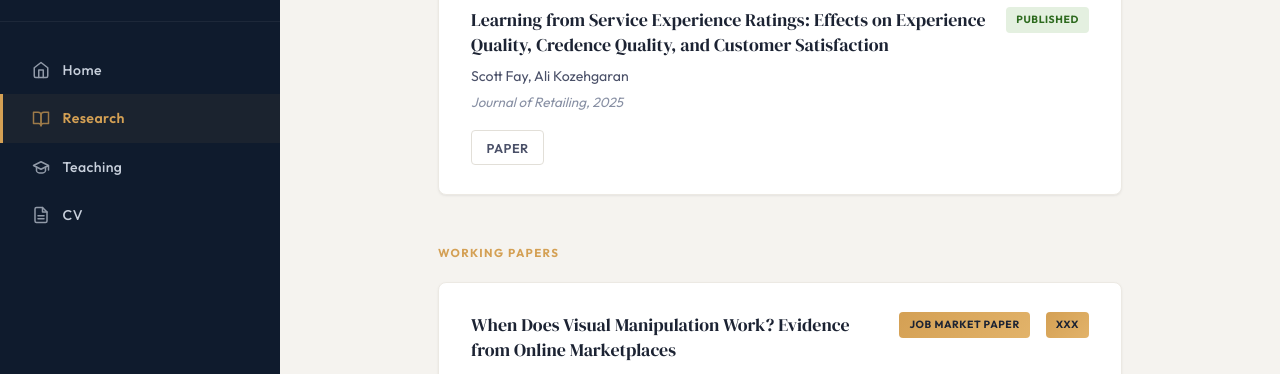
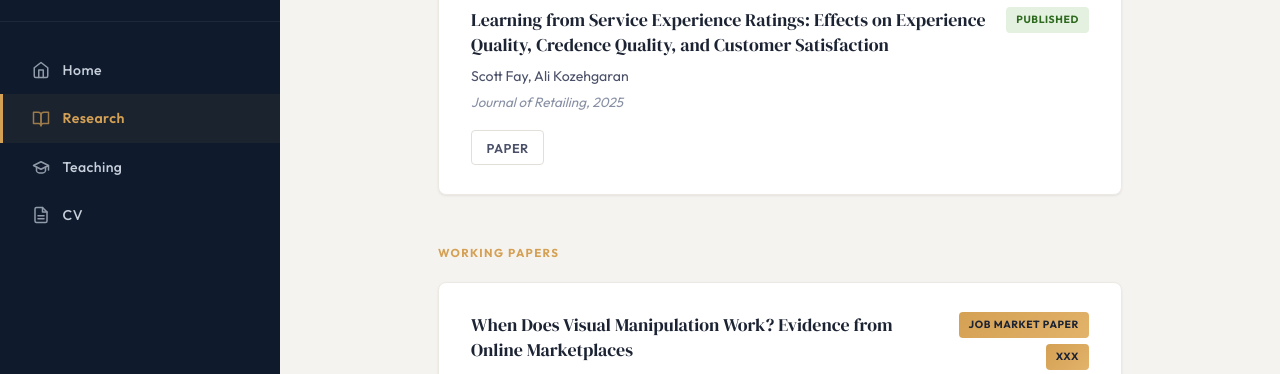
Before and after one commit to alikozehgaran/temp_me.io, a plain HTML site: page research.html in a window 1280 px wide. Shown: the part 290-664 px from the top of the page. Drawn offline with Linux system fonts and the light colour scheme.

Commit message:
Update research.html

```diff
--- a/research.html
+++ b/research.html
@@ -66,8 +66,10 @@
         <div class="paper-card">
           <div class="paper-card__header">
             <div class="paper-card__title">When Does Visual Manipulation Work? Evidence from Online Marketplaces</div>
-            <span class="badge badge--jmp">Job Market Paper</span>
-            <span class="badge badge--jmp">XXX</span>
+            <div style="display:flex; flex-direction:column; gap:0.4rem; align-items:flex-end;">
+              <span class="badge badge--jmp">Job Market Paper</span>
+              <span class="badge badge--jmp">XXX</span>
+            </div>
           </div>
           <div class="paper-card__authors">Ali Kozehgaran, Liangbin Yang, Juncai Jiang</div>
           <div class="paper-card__venue">Under review at Marketing Science</div>
```
